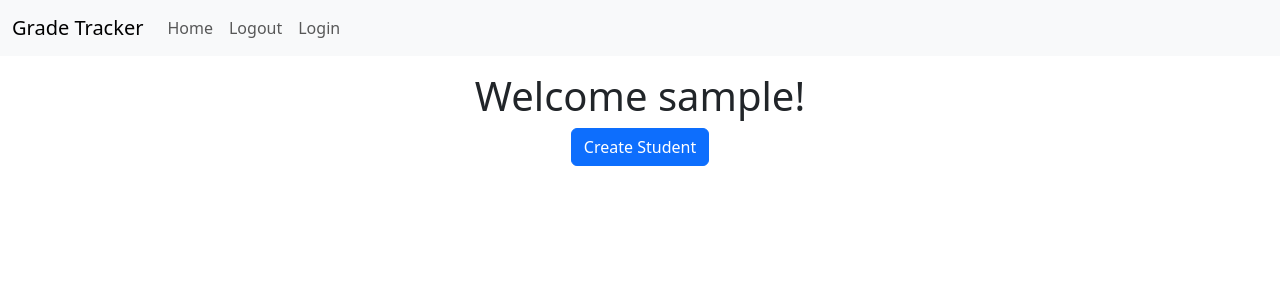
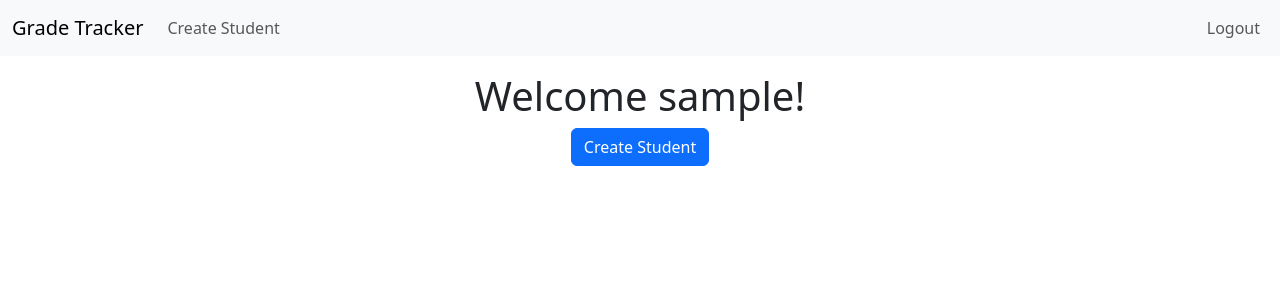
Before and after one commit to WillGrabham/Assignment, a Flask app: page / in a window 1280 px wide. Shown: the top 300 px of the page. Run offline with Flask 3, Linux system fonts and the light colour scheme; the visitor is signed in with stand-in values (Sample User, id 1); data that the repository does not hold is empty; some libraries are stand-ins or nearby versions.

Commit message:
Improve navigation

```diff
--- a/website/__init__.py
+++ b/website/__init__.py
@@ -8,6 +8,7 @@ from website.config import Config
 db = SQLAlchemy()
 bcrypt = Bcrypt()
 login_manager = LoginManager()
+login_manager.login_view = "main.tutor_login"
 
 
 def create_app():
--- a/website/api.py
+++ b/website/api.py
@@ -15,17 +15,13 @@ def get_students_for_tutor(tutor_id):
 
 def get_student_grades(student_id):
     enrolled_course_id = Student.query.get(student_id).course_id
-    print("enrolled_course_id", enrolled_course_id)
     valid_course_modules = CourseModule.query.filter_by(
         course_id=enrolled_course_id
     ).all()
-    print("valid_course_modules", valid_course_modules)
     valid_course_module_ids = []
     for valid_course_module in valid_course_modules:
         valid_course_module_ids.append(valid_course_module.module_id)
-    print("valid_course_module_ids", valid_course_module_ids)
     all_enrolments = ModuleEnrolment.query.filter_by(student_id=student_id).all()
-    print("all_enrolments", all_enrolments)
     filtered_grades = dict()
     for enrolment in all_enrolments:
         if enrolment.module_id in valid_course_module_ids:
@@ -33,7 +29,6 @@ def get_student_grades(student_id):
                 "module_grade": enrolment.grade,
                 "module_name": Module.query.get(enrolment.module_id).module_name,
             }
-    print(filtered_grades)
     return filtered_grades
 
 
@@ -75,3 +70,11 @@ def get_student_enrolments(student_id):
 
 def get_student_name(student_id):
     return Student.query.get(student_id).student_name
+
+
+def get_student_course(student_id):
+    course_id = Student.query.get(student_id).course_id
+    return {
+        "course_id": course_id,
+        "course_name": Course.query.get(course_id).course_name,
+    }
--- a/website/routes.py
+++ b/website/routes.py
@@ -14,6 +14,7 @@ from website.api import (
     get_student_enrolments,
     get_all_courses,
     get_modules_for_course,
+    get_student_course,
 )
 from website.forms import (
     TutorLoginForm,
@@ -113,6 +114,7 @@ def edit_student(student_id):
         modules=get_all_modules(),
         student_id=student_id,
         student_name=get_student_name(student_id),
+        student_course=get_student_course(student_id),
         module_enrolments=get_student_enrolments(student_id),
         success_message=success_message,
         error_message=error_message,
--- a/website/templates/base.html
+++ b/website/templates/base.html
@@ -27,21 +27,28 @@
              style="margin-bottom: 1rem">
             <div class="container-fluid">
                 <a class="navbar-brand" href="{{ url_for("main.home") }}">Grade Tracker</a>
-                <div class="collapse navbar-collapse" id="navbarSupportedContent">
+                {% if current_user.is_authenticated %}
                     <ul class="navbar-nav me-auto mb-2 mb-lg-0">
                         <li class="nav-item">
-                            <a class="nav-link" href="{{ url_for("main.home") }}">Home</a>
+                            <a class="nav-link" href="{{ url_for("main.create_student") }}">Create Student</a>
                         </li>
-                        {% if current_user.is_authenticated %}
+                        {% if current_user.is_admin %}
                             <li class="nav-item">
+                                <a class="nav-link" href="{{ url_for("main.create_tutor") }}">Create Tutor</a>
+                            </li>
+                            <li class="nav-item">
+                                <a class="nav-link" href="{{ url_for("main.create_course") }}">Create Course</a>
+                            </li>
+                        {% endif %}
+                    </ul>
+                    <ul class="navbar-nav">
+                        <li>
+                            <li class="nav-item me-auto">
                                 <a class="nav-link" href="{{ url_for("main.logout") }}">Logout</a>
                             </li>
-                        {% endif %}
-                        <li class="nav-item">
-                            <a class="nav-link" href="{{ url_for("main.tutor_login") }}">Login</a>
                         </li>
                     </ul>
-                </div>
+                {% endif %}
             </div>
         </nav>
         <div class="container-fluid">
```
Also changed, not shown: website/templates/edit_student.html (+7 -1 lines).
